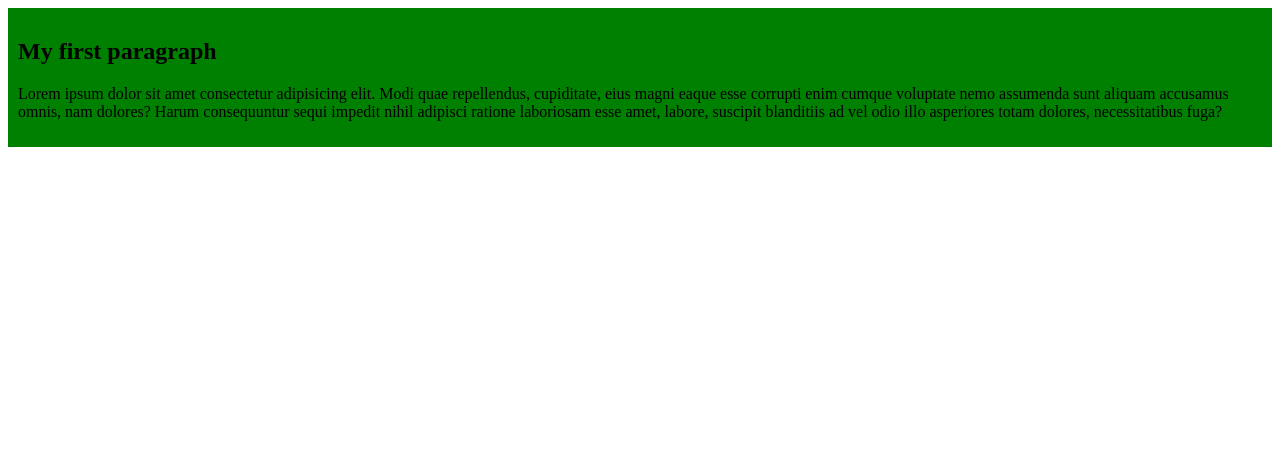
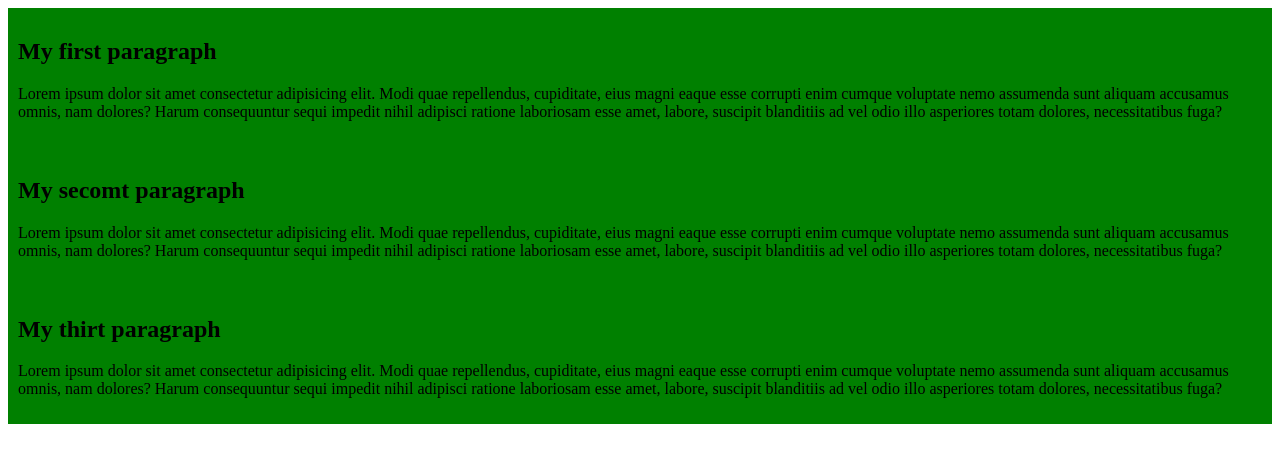
Before and after one commit to saikat970/my-file, a plain HTML site: page index.html in a window 1280 px wide. Drawn offline with Linux system fonts and the light colour scheme.

Commit message:
my secomt paragrph

```diff
--- a/index.html
+++ b/index.html
@@ -12,5 +12,15 @@
         <p>Lorem ipsum dolor sit amet consectetur adipisicing elit. Modi quae repellendus, cupiditate, eius magni eaque esse corrupti enim cumque voluptate nemo assumenda sunt aliquam accusamus omnis, nam dolores? Harum consequuntur sequi impedit nihil adipisci ratione laboriosam esse amet, labore, suscipit blanditiis ad vel odio illo asperiores totam dolores, necessitatibus fuga?</p>
     </div>
 
+    <div>
+        <h2>My secomt paragraph</h2>
+        <p>Lorem ipsum dolor sit amet consectetur adipisicing elit. Modi quae repellendus, cupiditate, eius magni eaque esse corrupti enim cumque voluptate nemo assumenda sunt aliquam accusamus omnis, nam dolores? Harum consequuntur sequi impedit nihil adipisci ratione laboriosam esse amet, labore, suscipit blanditiis ad vel odio illo asperiores totam dolores, necessitatibus fuga?</p>
+    </div>
+
+    <div>
+        <h2>My thirt paragraph</h2>
+        <p>Lorem ipsum dolor sit amet consectetur adipisicing elit. Modi quae repellendus, cupiditate, eius magni eaque esse corrupti enim cumque voluptate nemo assumenda sunt aliquam accusamus omnis, nam dolores? Harum consequuntur sequi impedit nihil adipisci ratione laboriosam esse amet, labore, suscipit blanditiis ad vel odio illo asperiores totam dolores, necessitatibus fuga?</p>
+    </div>
+
 </body>
 </html>
```
